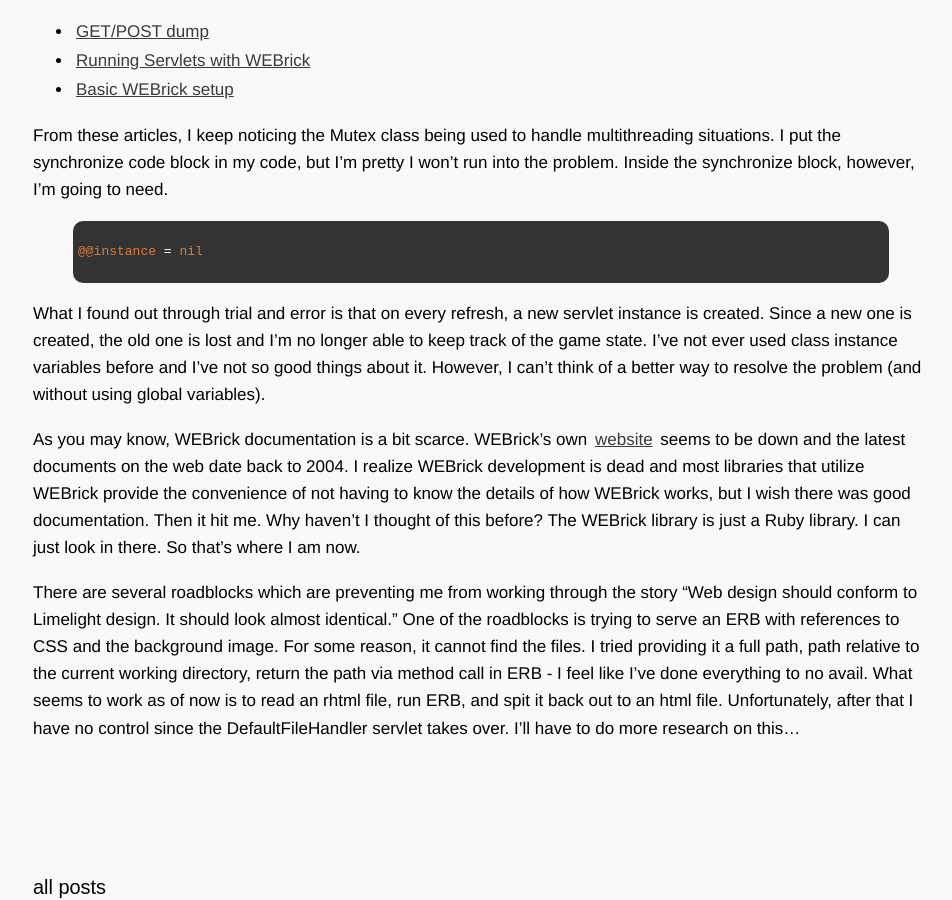
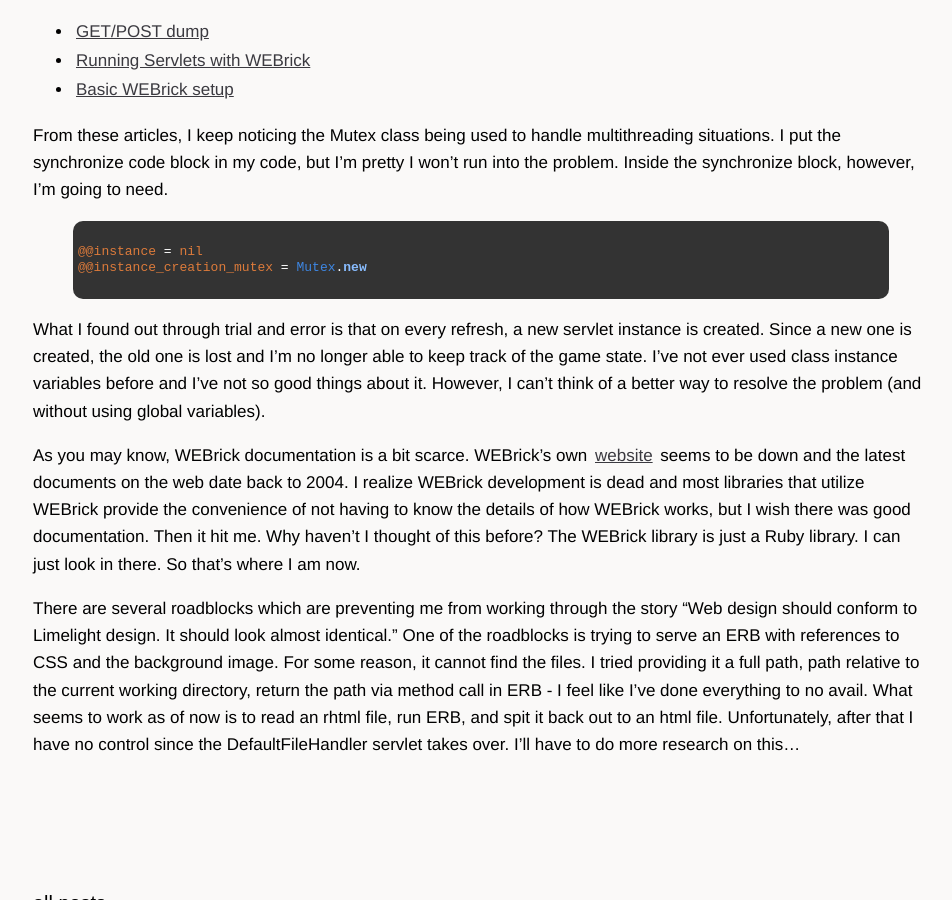
Before and after one commit to sl4m/skim.cc, a Jekyll site: the page built from _posts/2010-08-09-webrick-part-4.markdown, in a window 1280 px wide and 900 px high, scrolled down 410 px. Shown: the whole window, without its empty margins (159-1111 px from the left). Built offline with Jekyll 4.4.1, drawn with Linux system fonts in a browser that asks for light colours; comment, search, counter and statistics services are not loaded.

Commit message:
testing pygments 2

```diff
--- a/_posts/2010-08-09-webrick-part-4.markdown
+++ b/_posts/2010-08-09-webrick-part-4.markdown
@@ -20,6 +20,7 @@
 
 {% highlight ruby %}
 @@instance = nil
+@@instance_creation_mutex = Mutex.new
 {% endhighlight %}
 
 What I found out through trial and error is that on every refresh, a new servlet instance is created.  Since a new one is created, the old one is lost and I'm no longer able to keep track of the game state.  I've not ever used class instance variables before and I've not so good things about it.  However, I can't think of a better way to resolve the problem (and without using global variables).
```
